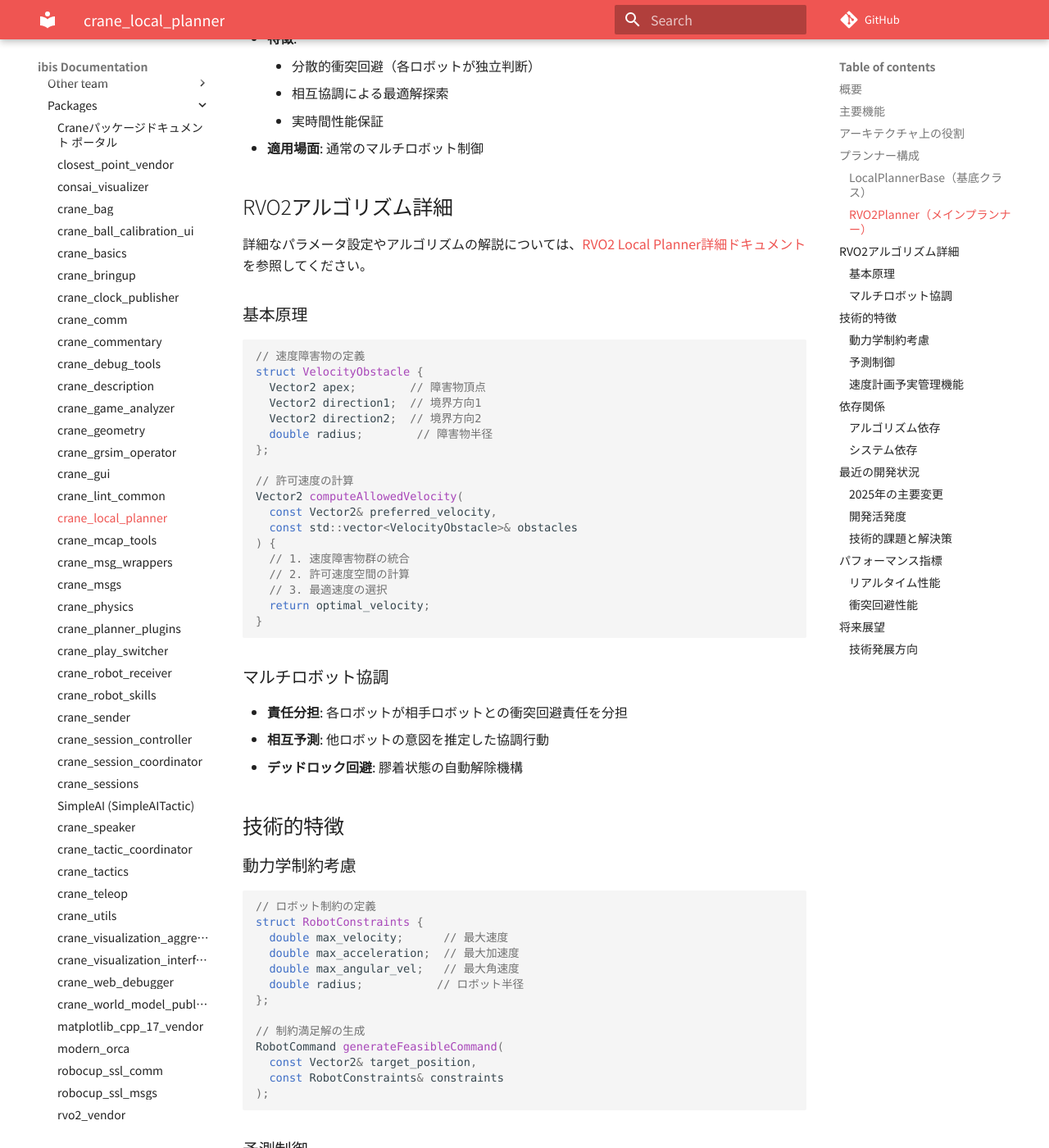
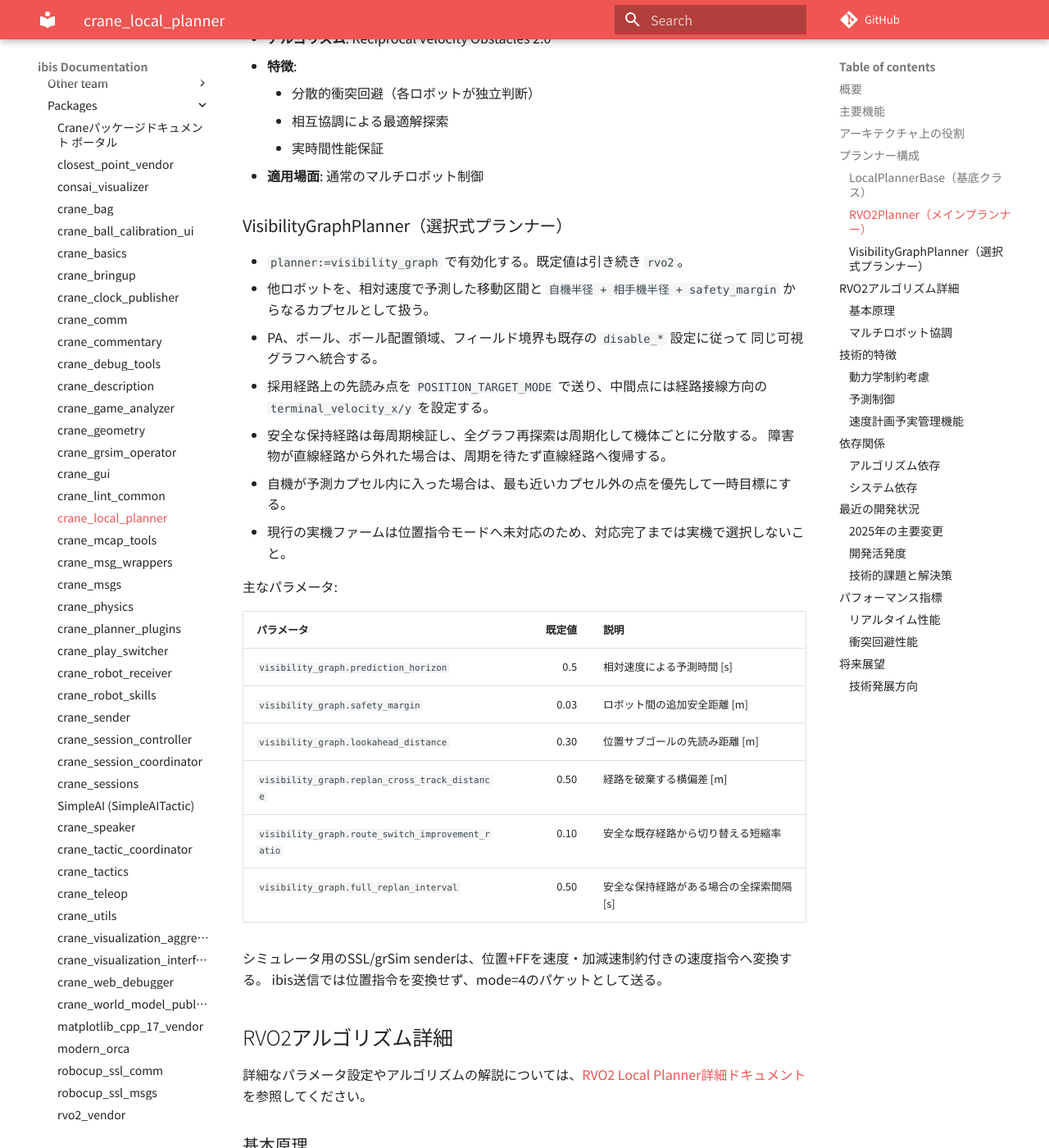
Before and after one commit to ibis-ssl/ibis_documentation, an MkDocs documentation site: the page built from docs/ai/packages/crane_local_planner.md, in a window 1280 px wide and 1400 px high, scrolled down 992 px. Shown: the whole window at 82% size. Built offline with MkDocs 1.6.1 and Material for MkDocs 9.7.7, drawn with Linux system fonts in a browser that asks for light colours; nearby versions of some CDN libraries; some web fonts are replaced; comment, search, counter and statistics services are not loaded; some of the changed text lies outside the part shown.

Commit message:
🔄 synced local 'docs/ai' with remote 'docs'

```diff
--- a/docs/ai/packages/crane_local_planner.md
+++ b/docs/ai/packages/crane_local_planner.md
@@ -7,6 +7,7 @@
 ## 主要機能
 
 - **RVO2衝突回避**: 複数ロボット間の相互衝突回避
+- **位置指令型可視グラフ**: 予測カプセルを回避する先読み位置指令の生成
 - **リアルタイム経路計画**: 10ms以下の高速経路生成
 - **複数プランナー対応**: 状況に応じたプランナー選択
 - **動的障害物対応**: 移動する敵ロボット・ボールの考慮
@@ -30,6 +31,34 @@ Craneシステムの**動作計画層**として、上位スキルからの目
   - 相互協調による最適解探索
   - 実時間性能保証
 - **適用場面**: 通常のマルチロボット制御
+
+### VisibilityGraphPlanner（選択式プランナー）
+
+- `planner:=visibility_graph` で有効化する。既定値は引き続き `rvo2`。
+- 他ロボットを、相対速度で予測した移動区間と
+  `自機半径 + 相手機半径 + safety_margin` からなるカプセルとして扱う。
+- PA、ボール、ボール配置領域、フィールド境界も既存の `disable_*` 設定に従って
+  同じ可視グラフへ統合する。
+- 採用経路上の先読み点を `POSITION_TARGET_MODE` で送り、中間点には経路接線方向の
+  `terminal_velocity_x/y` を設定する。
+- 安全な保持経路は毎周期検証し、全グラフ再探索は周期化して機体ごとに分散する。
+  障害物が直線経路から外れた場合は、周期を待たず直線経路へ復帰する。
+- 自機が予測カプセル内に入った場合は、最も近いカプセル外の点を優先して一時目標にする。
+- 現行の実機ファームは位置指令モードへ未対応のため、対応完了までは実機で選択しないこと。
+
+主なパラメータ:
+
+| パラメータ | 既定値 | 説明 |
+|---|---:|---|
+| `visibility_graph.prediction_horizon` | 0.5 | 相対速度による予測時間 [s] |
+| `visibility_graph.safety_margin` | 0.03 | ロボット間の追加安全距離 [m] |
+| `visibility_graph.lookahead_distance` | 0.30 | 位置サブゴールの先読み距離 [m] |
+| `visibility_graph.replan_cross_track_distance` | 0.50 | 経路を破棄する横偏差 [m] |
+| `visibility_graph.route_switch_improvement_ratio` | 0.10 | 安全な既存経路から切り替える短縮率 |
+| `visibility_graph.full_replan_interval` | 0.50 | 安全な保持経路がある場合の全探索間隔 [s] |
+
+シミュレータ用のSSL/grSim senderは、位置+FFを速度・加減速制約付きの速度指令へ変換する。
+ibis送信では位置指令を変換せず、mode=4のパケットとして送る。
 
 ## RVO2アルゴリズム詳細
 
```
